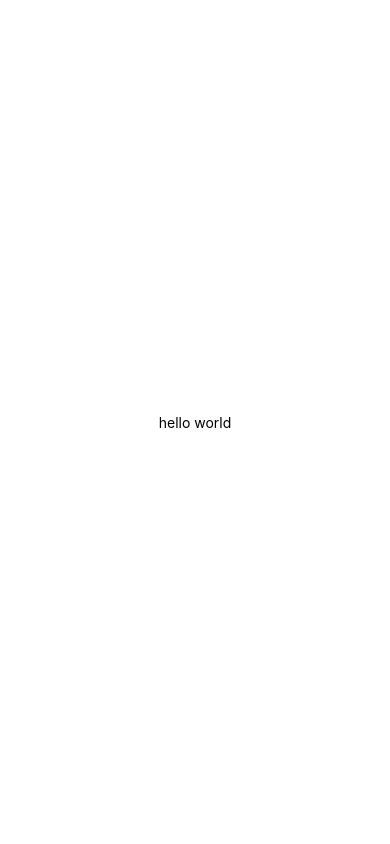
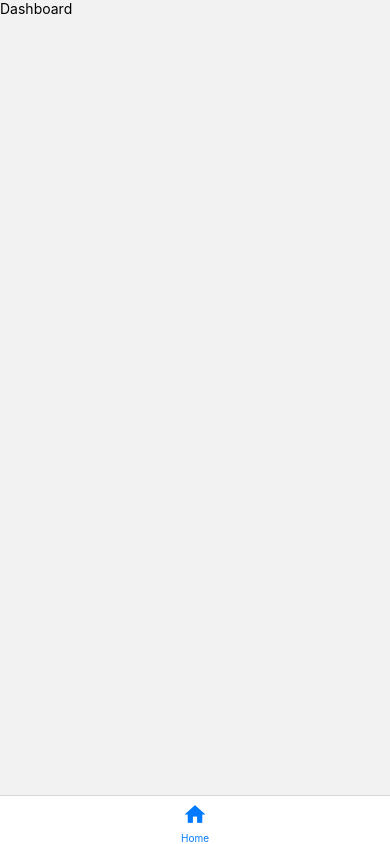
Before and after one commit to ppegu/react-natve-template, a React Native app: screen /bottomtab in a window 390 px wide. Built offline with nearby package versions, Linux system fonts and the light colour scheme.

Commit message:
navigations

```diff
--- a/src/App.tsx
+++ b/src/App.tsx
@@ -1,11 +1,12 @@
 import React from 'react';
-import { Center } from 'src/theme/View';
-import { Text } from './theme/Text';
+import Navigation from './navigation';
+import { View } from './theme/View';
+import { BACKGROUND_COLOR } from './utils/color.util';
 
 export default function App() {
   return (
-    <Center>
-      <Text>hello world</Text>
-    </Center>
+    <View flex={1} backgroundColor={BACKGROUND_COLOR}>
+      <Navigation />
+    </View>
   );
 }
--- /dev/null
+++ b/src/components/Icon.tsx
@@ -0,0 +1,7 @@
+import React from 'react';
+import { IconProps } from 'react-native-vector-icons/Icon';
+import Icon from 'react-native-vector-icons/MaterialIcons';
+
+export function BottomtabIcon({ ...rest }: IconProps) {
+  return <Icon {...rest} />;
+}
--- /dev/null
+++ b/src/features/auth/Login.tsx
@@ -0,0 +1,11 @@
+import React from 'react';
+import { Text } from 'src/theme/Text';
+import { Center } from 'src/theme/View';
+
+export default function LoginScreen() {
+  return (
+    <Center>
+      <Text>Login screen</Text>
+    </Center>
+  );
+}
--- /dev/null
+++ b/src/features/dashboard/index.tsx
@@ -0,0 +1,11 @@
+import React from 'react';
+import { Text } from 'src/theme/Text';
+import { View } from 'src/theme/View';
+
+export default function DashboardScreen() {
+  return (
+    <View>
+      <Text>Dashboard</Text>
+    </View>
+  );
+}
--- /dev/null
+++ b/src/navigation/Bottomtab.tsx
@@ -0,0 +1,21 @@
+import { createBottomTabNavigator } from '@react-navigation/bottom-tabs';
+import React from 'react';
+import { BottomtabIcon } from 'src/components/Icon';
+import DashboardScreen from 'src/features/dashboard';
+import routes from './routes';
+
+const Tab = createBottomTabNavigator();
+
+export default function BottomTab() {
+  return (
+    <Tab.Navigator screenOptions={{ headerShown: false }}>
+      <Tab.Screen
+        name={routes.bottomtab.Home}
+        component={DashboardScreen}
+        options={{
+          tabBarIcon: props => <BottomtabIcon {...props} name="home" />,
+        }}
+      />
+    </Tab.Navigator>
+  );
+}
--- /dev/null
+++ b/src/navigation/index.tsx
@@ -0,0 +1,23 @@
+import { NavigationContainer } from '@react-navigation/native';
+import { createNativeStackNavigator } from '@react-navigation/native-stack';
+import React from 'react';
+import LoginScreen from 'src/features/auth/Login';
+import BottomTab from './Bottomtab';
+
+const Stack = createNativeStackNavigator();
+
+export default function Navigation() {
+  return (
+    <NavigationContainer>
+      <Stack.Navigator
+        screenOptions={{
+          headerShown: false,
+          contentStyle: { backgroundColor: 'transparent' },
+        }}
+        initialRouteName="bottomtab">
+        <Stack.Screen name="login" component={LoginScreen} />
+        <Stack.Screen name="bottomtab" component={BottomTab} />
+      </Stack.Navigator>
+    </NavigationContainer>
+  );
+}
--- /dev/null
+++ b/src/navigation/routes.ts
@@ -0,0 +1,5 @@
+export default {
+  bottomtab: {
+    Home: 'Home',
+  },
+};
--- a/src/theme/View.tsx
+++ b/src/theme/View.tsx
@@ -9,7 +9,10 @@
 type Props = ViewProps & ViewStyle;
 
 export function View({ style, ...props }: Props) {
-  const defaultStyle: ViewStyle = { ...props };
+  const defaultStyle: ViewStyle = {
+    ...props,
+    backgroundColor: props.backgroundColor || 'transparent',
+  };
 
   return <DefaultView {...props} style={[style, defaultStyle]} />;
 }
--- /dev/null
+++ b/src/utils/color.util.ts
@@ -0,0 +1 @@
+export const BACKGROUND_COLOR = 'rgb(230, 240, 255)';
```
